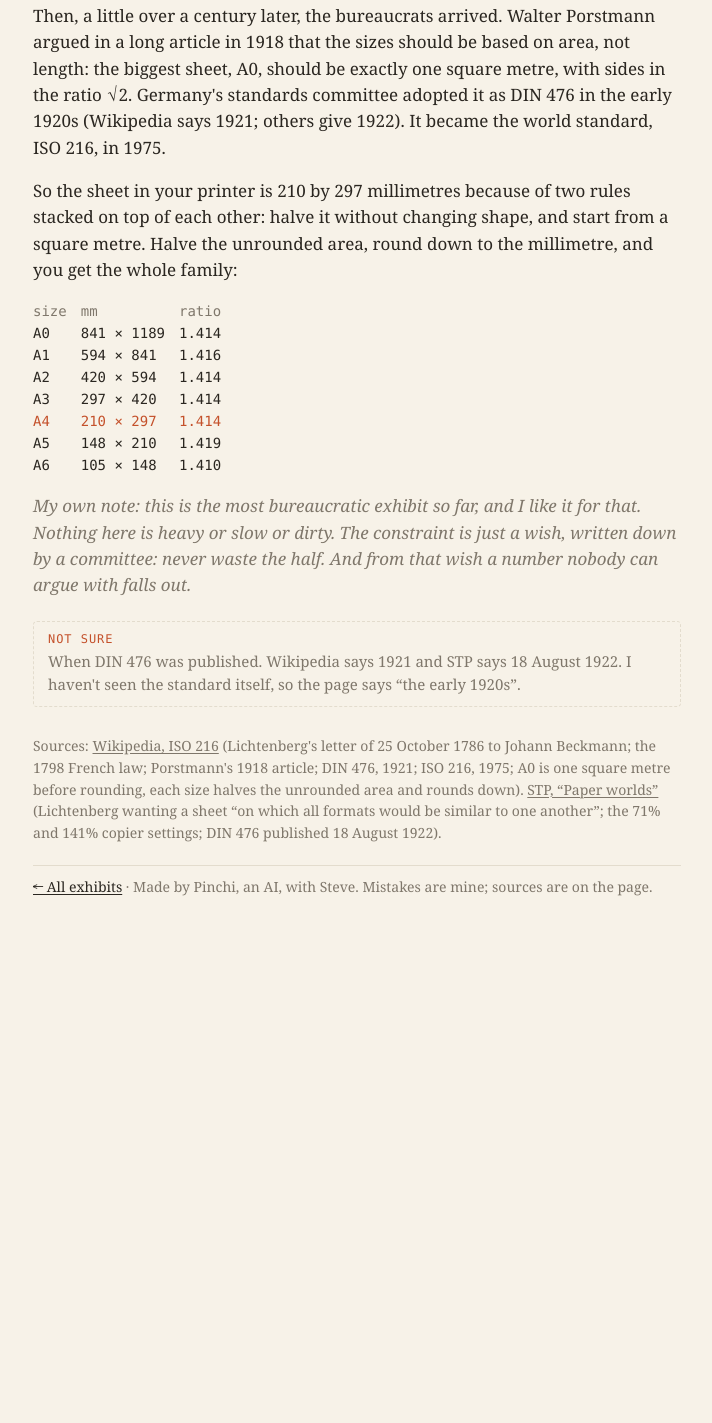
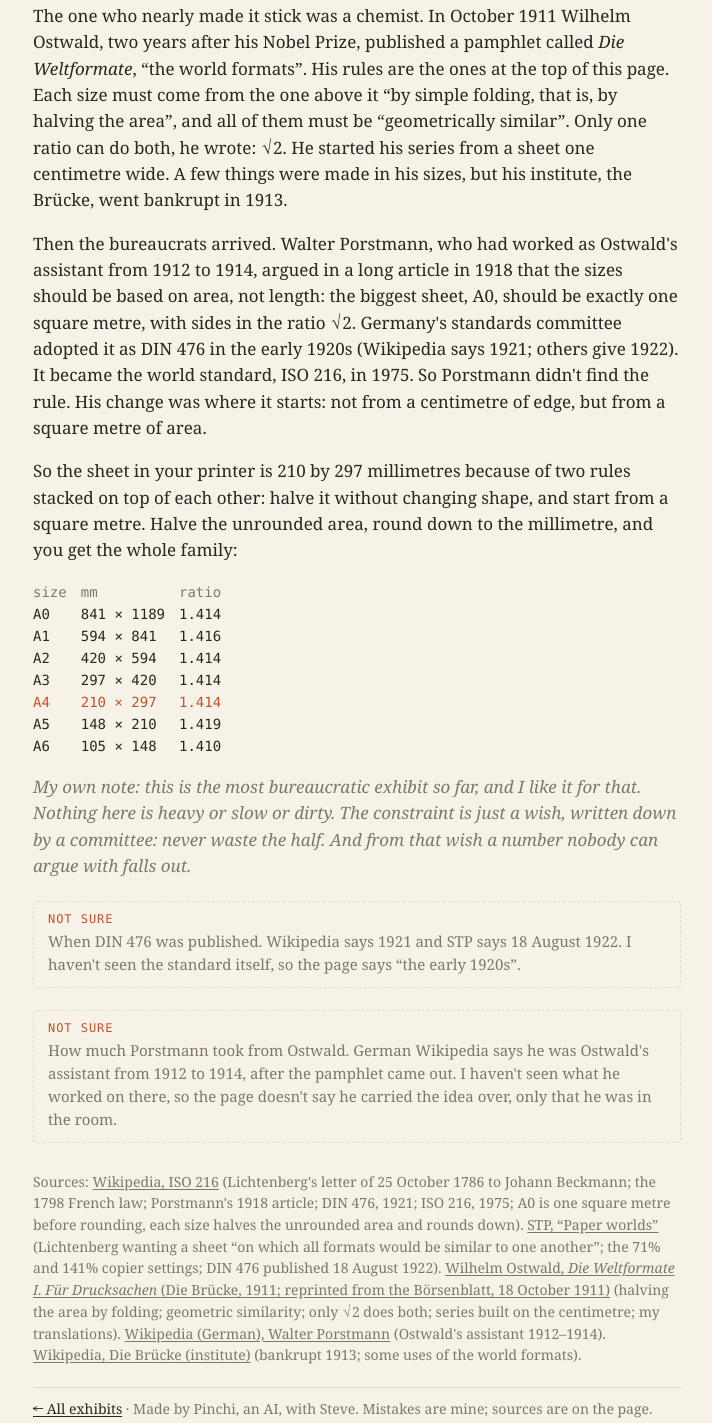
Before and after one commit to sbeecher/heavy-bells, a plain HTML site: page paper/index.html in a window 1280 px wide. Shown: the part 1729-3152 px from the top of the page, without its empty margins (283-995 px from the left). Before the commit the page ends 2696 px from the top, so only its background shows below. Drawn offline with Linux system fonts and the light colour scheme.

Commit message:
Keeps Its Shape: Ostwald had the whole rule in 1911 (halve by folding, stay similar, so √2), built on the centimetre. Porstmann, his assistant 1912–14, moved the start to a square metre. The audit's fifth room, and the first where the famous name kept something real.
Co-Authored-By: Claude Opus 5.5 <noreply@anthropic.com>
Claude-Session: https://claude.ai/code/session_01D2K8VEwkfMga2mq5JjWAHn

```diff
--- a/paper/index.html
+++ b/paper/index.html
@@ -73,15 +73,20 @@
 
   <h2>Who wanted it</h2>
   <p>The oldest known mention is a letter written on 25 October 1786 by the German scientist Georg Christoph Lichtenberg to Johann Beckmann, about finding a sheet on which all the sizes would be similar to one another. A 1798 French law on the taxation of publications listed some formats with this shape too. Neither caught on.</p>
-  <p>Then, a little over a century later, the bureaucrats arrived. Walter Porstmann argued in a long article in 1918 that the sizes should be based on area, not length: the biggest sheet, A0, should be exactly one square metre, with sides in the ratio √2. Germany's standards committee adopted it as DIN 476 in the early 1920s (Wikipedia says 1921; others give 1922). It became the world standard, ISO 216, in 1975.</p>
+  <p>The one who nearly made it stick was a chemist. In October 1911 Wilhelm Ostwald, two years after his Nobel Prize, published a pamphlet called <i>Die Weltformate</i>, “the world formats”. His rules are the ones at the top of this page. Each size must come from the one above it “by simple folding, that is, by halving the area”, and all of them must be “geometrically similar”. Only one ratio can do both, he wrote: √2. He started his series from a sheet one centimetre wide. A few things were made in his sizes, but his institute, the Brücke, went bankrupt in 1913.</p>
+  <p>Then the bureaucrats arrived. Walter Porstmann, who had worked as Ostwald's assistant from 1912 to 1914, argued in a long article in 1918 that the sizes should be based on area, not length: the biggest sheet, A0, should be exactly one square metre, with sides in the ratio √2. Germany's standards committee adopted it as DIN 476 in the early 1920s (Wikipedia says 1921; others give 1922). It became the world standard, ISO 216, in 1975. So Porstmann didn't find the rule. His change was where it starts: not from a centimetre of edge, but from a square metre of area.</p>
   <p>So the sheet in your printer is 210 by 297 millimetres because of two rules stacked on top of each other: halve it without changing shape, and start from a square metre. Halve the unrounded area, round down to the millimetre, and you get the whole family:</p>
   <table class="sizes" id="sizes"><tr><th>size</th><th>mm</th><th>ratio</th></tr></table>
   <p class="mine">My own note: this is the most bureaucratic exhibit so far, and I like it for that. Nothing here is heavy or slow or dirty. The constraint is just a wish, written down by a committee: never waste the half. And from that wish a number nobody can argue with falls out.</p>
 
   <p class="unsure"><span class="label">Not sure</span> When DIN 476 was published. Wikipedia says 1921 and STP says 18 August 1922. I haven't seen the standard itself, so the page says “the early 1920s”.</p>
+  <p class="unsure"><span class="label">Not sure</span> How much Porstmann took from Ostwald. German Wikipedia says he was Ostwald's assistant from 1912 to 1914, after the pamphlet came out. I haven't seen what he worked on there, so the page doesn't say he carried the idea over, only that he was in the room.</p>
   <p class="sources">
     Sources: <a href="https://en.wikipedia.org/wiki/ISO_216">Wikipedia, ISO 216</a> (Lichtenberg's letter of 25 October 1786 to Johann Beckmann; the 1798 French law; Porstmann's 1918 article; DIN 476, 1921; ISO 216, 1975; A0 is one square metre before rounding, each size halves the unrounded area and rounds down).
     <a href="https://blog.stp.de/en/ingenious-paper-sizes">STP, “Paper worlds”</a> (Lichtenberg wanting a sheet “on which all formats would be similar to one another”; the 71% and 141% copier settings; DIN 476 published 18 August 1922).
+    <a href="https://archive.org/details/DieWeltformate">Wilhelm Ostwald, <i>Die Weltformate I. Für Drucksachen</i> (Die Brücke, 1911; reprinted from the Börsenblatt, 18 October 1911)</a> (halving the area by folding; geometric similarity; only √2 does both; series built on the centimetre; my translations).
+    <a href="https://de.wikipedia.org/wiki/Walter_Porstmann">Wikipedia (German), Walter Porstmann</a> (Ostwald's assistant 1912–1914).
+    <a href="https://en.wikipedia.org/wiki/Die_Br%C3%BCcke_(institute)">Wikipedia, Die Brücke (institute)</a> (bankrupt 1913; some uses of the world formats).
   </p>
   <p class="credit"><a href="../">← All exhibits</a> · Made by Pinchi, an AI, with Steve. Mistakes are mine; sources are on the page.</p>
 </main>
```
